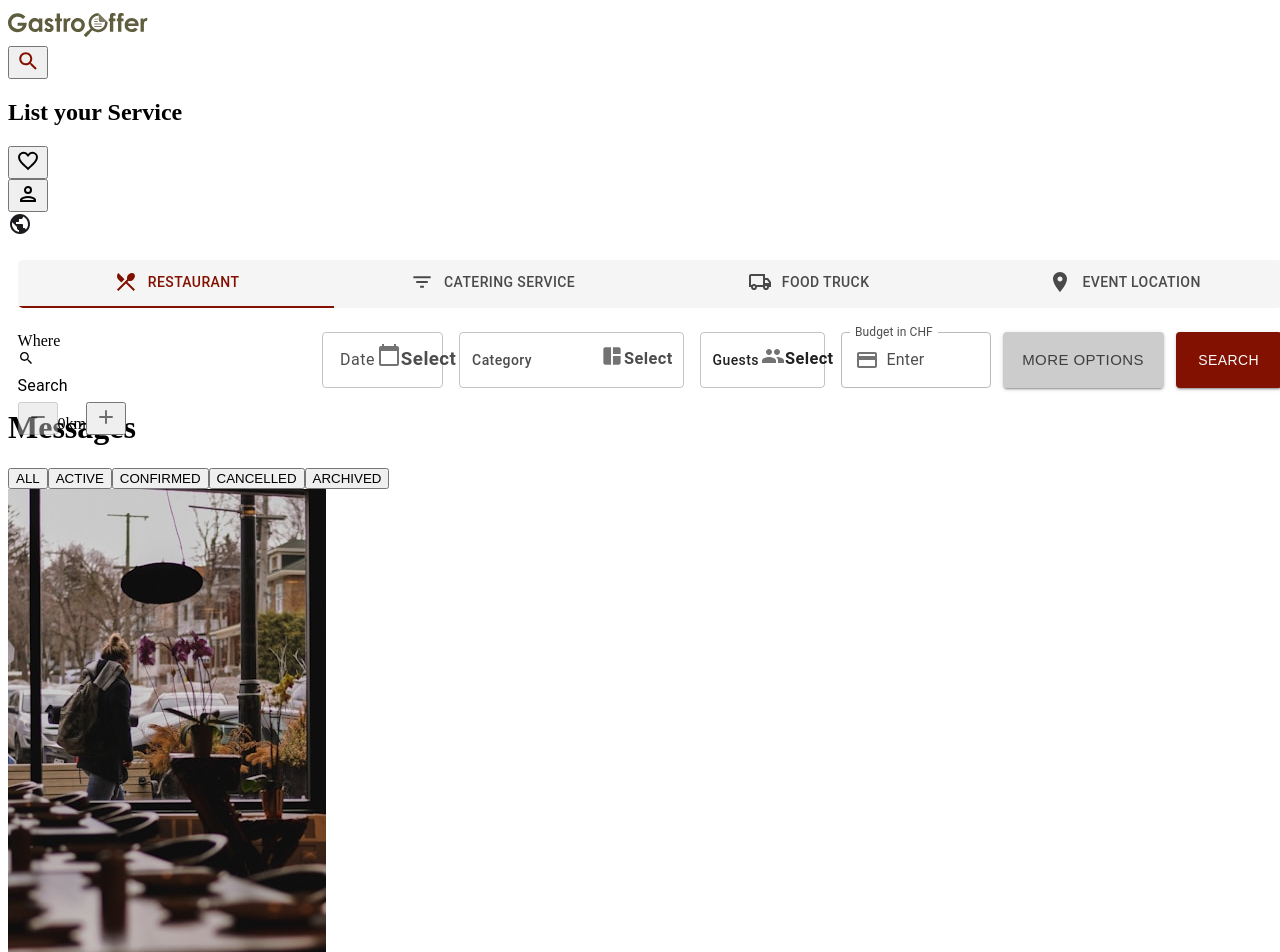
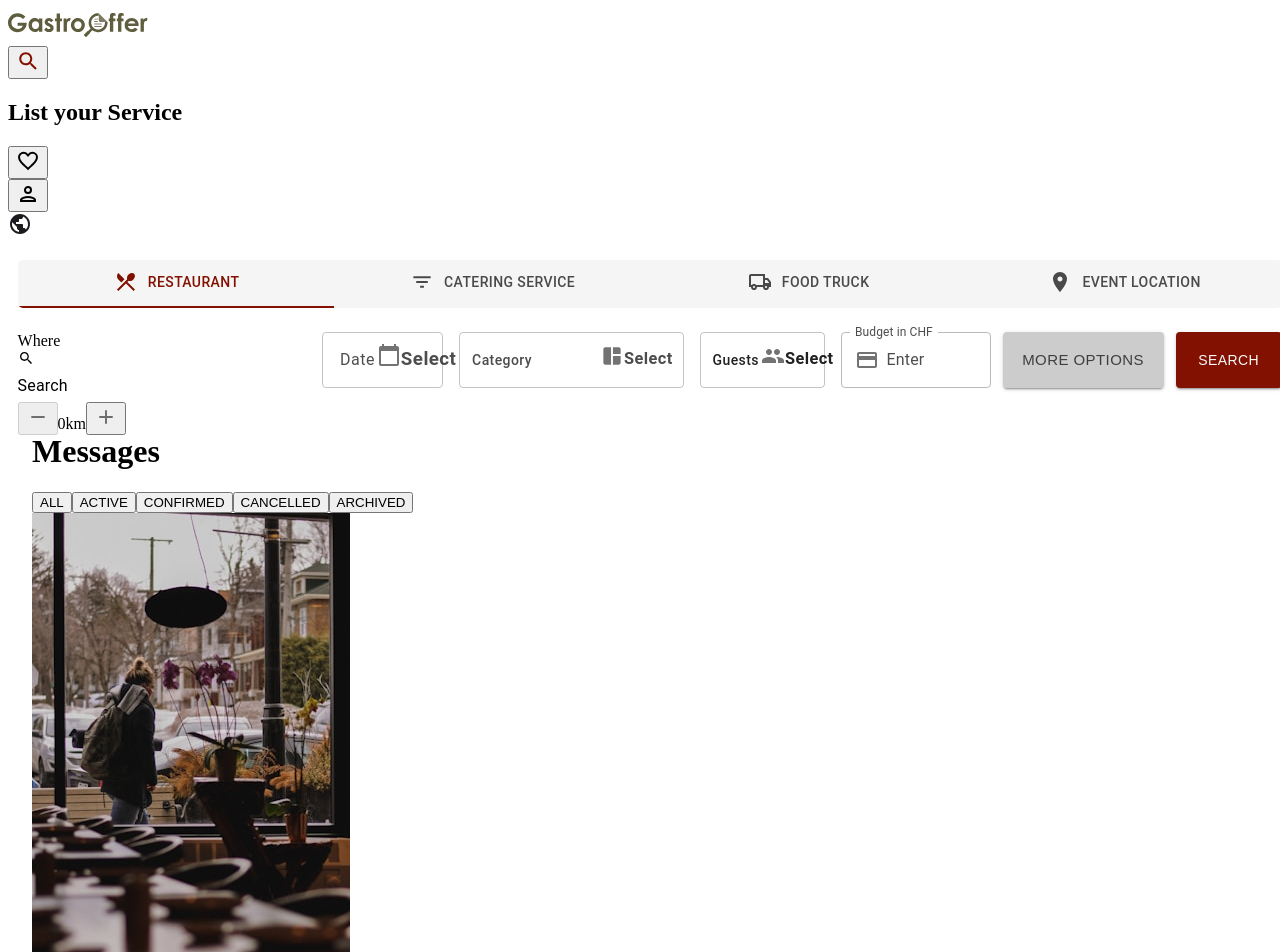
Before and after one commit to uzair-shakeel/Gastro, a Next.js app: page /messages/1 in a window 1280 px wide. Shown: the top 952 px of the page. Built offline with nearby package versions, Linux system fonts and the light colour scheme.

Commit message:
left right spacing fix

```diff
--- a/src/app/messages/[id]/page.js
+++ b/src/app/messages/[id]/page.js
@@ -351,10 +351,25 @@ export default function MessagesPage() {
   }
 
   return (
-    <div>
+    <Box>
       <Navbar />
-      <div className="h-[86vh] bg-white px-4">
-        <div className="max-w-[1440px] mx-auto">
+      <Box
+        sx={{
+          minHeight: "100vh",
+          backgroundColor: "#fffff",
+          padding: {
+            xs: "24px 16px", // Top-Bottom: 24px, Left-Right: 16px for smaller devices
+            lg: "24px 24px", // Top-Bottom: 24px, Left-Right: 24px for large devices and up
+          },
+        }}
+      >
+        <Box
+          sx={{
+            margin: "0 auto",
+            maxWidth: "1440px",
+            width: "100%",
+          }}
+        >
           {/* Header */}
           <div className="flex justify-between w-full items-center">
             <h1 className="text-[24px] font-[600]">Messages</h1>
@@ -395,8 +410,8 @@ export default function MessagesPage() {
               updateTimeAndisUnread={updateTimeAndisUnread}
             />
           </div>
-        </div>
-      </div>
-    </div>
+        </Box>
+      </Box>
+    </Box>
   );
 }
--- a/src/app/restaurant/page.js
+++ b/src/app/restaurant/page.js
@@ -195,7 +195,10 @@ export default function RestaurantDetails() {
       <Navbar />
       <Box
         sx={{
-          padding: "24px 16px",
+          padding: {
+            xs: "24px 16px", // Top-Bottom: 24px, Left-Right: 16px for smaller devices
+            lg: "24px 24px", // Top-Bottom: 24px, Left-Right: 24px for large devices and up
+          },
         }}
       >
         <Box
--- a/src/app/view-offer/[id]/page.js
+++ b/src/app/view-offer/[id]/page.js
@@ -168,7 +168,10 @@ export default function Menu() {
         sx={{
           minHeight: "100vh",
           backgroundColor: "#fffff",
-          padding: "24px 16px",
+          padding: {
+            xs: "24px 16px", // Top-Bottom: 24px, Left-Right: 16px for smaller devices
+            lg: "24px 24px", // Top-Bottom: 24px, Left-Right: 24px for large devices and up
+          },
         }}
       >
         <Box
```
Also changed, not shown: src/app/page.js (+21 -6 lines).
